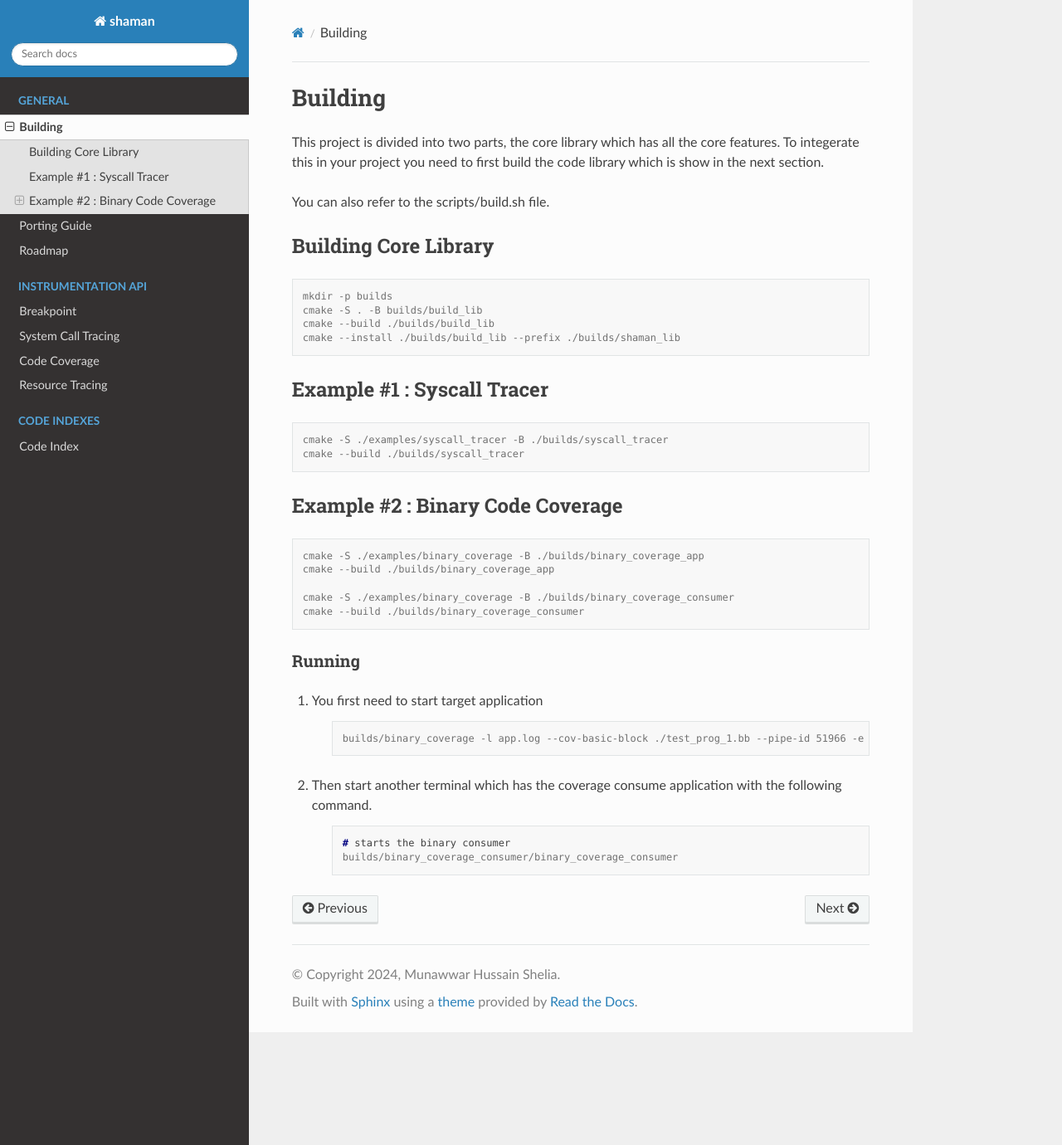
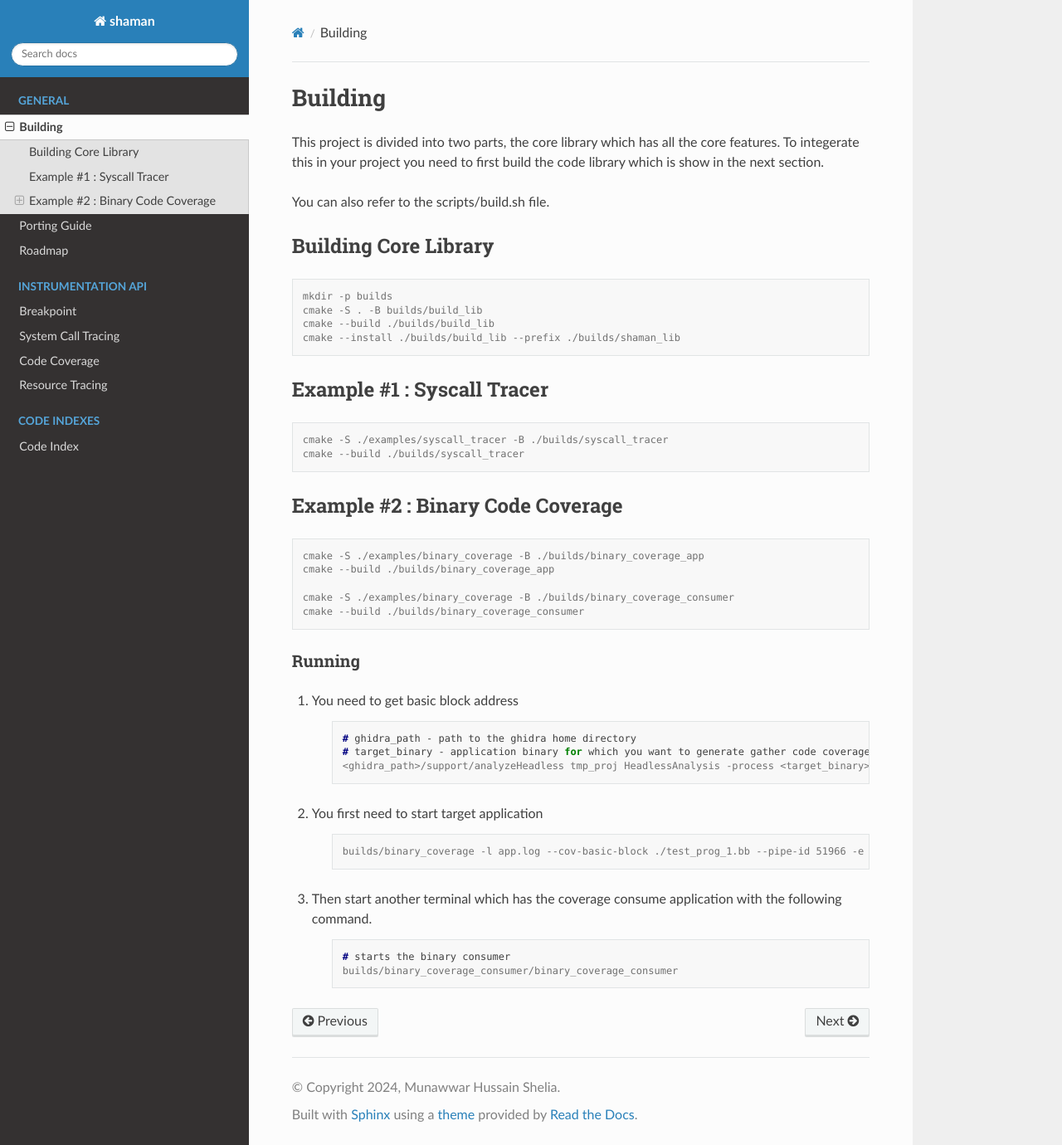
Before and after one commit to ShamanDBI/shaman-core, a Sphinx documentation site: the page built from docs/source/building.rst, in a window 1280 px wide and 1380 px high. Shown: the whole window at 83% size. Built offline with Sphinx 7.4.7 and the Read the Docs theme 3.1.0, drawn with Linux system fonts in a browser that asks for light colours; pages that are not in the unit, such as notebooks, are missing from menus.

Commit message:
added instruction to generate ghidra bb info

```diff
--- a/docs/source/building.rst
+++ b/docs/source/building.rst
@@ -42,6 +42,15 @@ Example #2 : Binary Code Coverage
 Running
 -------
 
+#. You need to get basic block address
+
+    .. code-block:: console
+
+        # ghidra_path - path to the ghidra home directory
+        # target_binary - application binary for which you want to generate gather code coverage.
+        <ghidra_path>/support/analyzeHeadless tmp_proj HeadlessAnalysis -process <target_binary> -scriptPath /home/hussain/ghidra_scripts/ -postscript export_basic_block.py
+
+
 #. You first need to start target application
 
     .. code-block:: console
```
